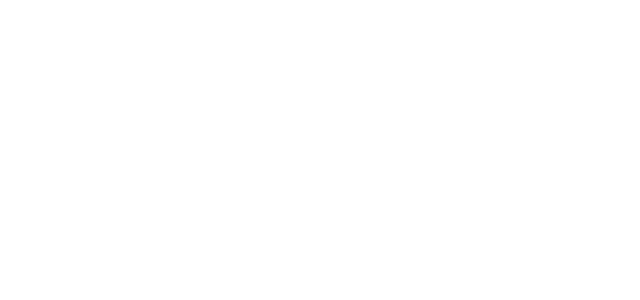
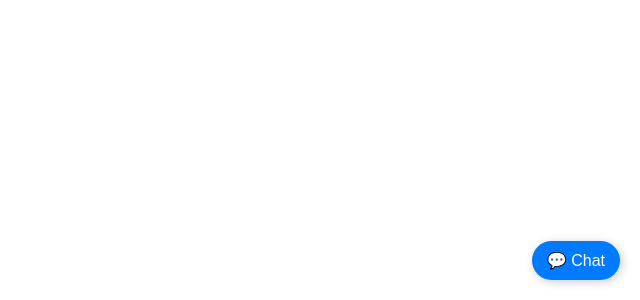
Before and after one commit to J8C2/Chatterbot, a React (Create React App) app in the folder frontend/: page / in a window 1280 px wide. Shown: the part 500-800 px from the top of the page, without its empty margins (640-1280 px from the left). Built offline with nearby package versions, Linux system fonts and the light colour scheme; the HTML template or start-up script is replaced by a standard one.

Commit message:
Created new files and edited some, and made a template for the floating chatbot box

```diff
--- a/frontend/src/Chatbot.css
+++ b/frontend/src/Chatbot.css
@@ -1,13 +1,81 @@
-body {
-  margin: 0;
-  font-family: -apple-system, BlinkMacSystemFont, 'Segoe UI', 'Roboto', 'Oxygen',
-    'Ubuntu', 'Cantarell', 'Fira Sans', 'Droid Sans', 'Helvetica Neue',
-    sans-serif;
-  -webkit-font-smoothing: antialiased;
-  -moz-osx-font-smoothing: grayscale;
+/* Chatbot container */
+.chatbot-container {
+  position: fixed;
+  bottom: 20px;
+  right: 20px;
 }
 
-code {
-  font-family: source-code-pro, Menlo, Monaco, Consolas, 'Courier New',
-    monospace;
+/* Toggle Button */
+.chatbot-toggle {
+  background-color: #007bff;
+  color: white;
+  border: none;
+  padding: 10px 15px;
+  border-radius: 50px;
+  cursor: pointer;
+  font-size: 16px;
+  box-shadow: 2px 2px 10px rgba(0, 0, 0, 0.2);
 }
+
+.chatbot-toggle:hover {
+  background-color: #0056b3;
+}
+
+/* Chat Window */
+.chat-window {
+  width: 300px;
+  height: 400px;
+  background: white;
+  border-radius: 10px;
+  box-shadow: 2px 2px 15px rgba(0, 0, 0, 0.3);
+  display: flex;
+  flex-direction: column;
+  overflow: hidden;
+}
+
+/* Chat Header */
+.chat-header {
+  background: #007bff;
+  color: white;
+  padding: 10px;
+  display: flex;
+  justify-content: space-between;
+  align-items: center;
+  font-weight: bold;
+}
+
+/* Close button */
+.close-btn {
+  background: none;
+  border: none;
+  color: white;
+  font-size: 16px;
+  cursor: pointer;
+}
+
+/* Chat Messages */
+.chat-messages {
+  flex: 1;
+  padding: 10px;
+  overflow-y: auto;
+  background: #f1f1f1;
+}
+
+/* Bot Messages */
+.bot-message {
+  background: #007bff;
+  color: white;
+  padding: 8px 12px;
+  border-radius: 8px;
+  max-width: 80%;
+  margin-bottom: 10px;
+}
+
+/* Chat Input */
+.chat-input {
+  border: none;
+  padding: 10px;
+  width: 100%;
+  border-top: 1px solid #ccc;
+  outline: none;
+}
--- a/frontend/src/Chatbot.jsx
+++ b/frontend/src/Chatbot.jsx
@@ -1,14 +1,31 @@
-import React, {useState} from 'react';
-import ReactDOM from 'react-dom/client';
-import './Chatbot.css';
+import React, { useState } from "react";
+import "./Chatbot.css";
 
-function Chatbot(){
+function Chatbot() {
+  const [isOpen, setIsOpen] = useState(false); // Controls chatbot visibility
 
-    return(<>
+  return (
+    <div className="chatbot-container">
+      {/* Chatbot Toggle Button */}
+      <button className="chatbot-toggle" onClick={() => setIsOpen(!isOpen)}>
+        💬 Chat
+      </button>
 
-            </>)
+      {/* Chat Window */}
+      {isOpen && (
+        <div className="chat-window">
+          <div className="chat-header">
+            <span>Chatbot</span>
+            <button className="close-btn" onClick={() => setIsOpen(false)}>✖</button>
+          </div>
+          <div className="chat-messages">
+            <p className="bot-message">Hello! How can I assist you?</p>
+          </div>
+          <input type="text" className="chat-input" placeholder="Type a message..." />
+        </div>
+      )}
+    </div>
+  );
 }
 
-
-
 export default Chatbot;
--- /dev/null
+++ b/frontend/src/index.css
@@ -0,0 +1,13 @@
+body {
+    margin: 0;
+    font-family: -apple-system, BlinkMacSystemFont, 'Segoe UI', 'Roboto', 'Oxygen',
+      'Ubuntu', 'Cantarell', 'Fira Sans', 'Droid Sans', 'Helvetica Neue',
+      sans-serif;
+    -webkit-font-smoothing: antialiased;
+    -moz-osx-font-smoothing: grayscale;
+  }
+
+  code {
+    font-family: source-code-pro, Menlo, Monaco, Consolas, 'Courier New',
+      monospace;
+  }
--- /dev/null
+++ b/frontend/src/index.js
@@ -0,0 +1,17 @@
+import React from 'react';
+import ReactDOM from 'react-dom/client';
+import './index.css';
+import App from './App';
+import reportWebVitals from './reportWebVitals';
+
+const root = ReactDOM.createRoot(document.getElementById('root'));
+root.render(
+  <React.StrictMode>
+    <App />
+  </React.StrictMode>
+);
+
+// If you want to start measuring performance in your app, pass a function
+// to log results (for example: reportWebVitals(console.log))
+// or send to an analytics endpoint. Learn more: https://bit.ly/CRA-vitals
+reportWebVitals();
```
Also changed, not shown: 2 other files (tests, documents, lock files or other folders).
